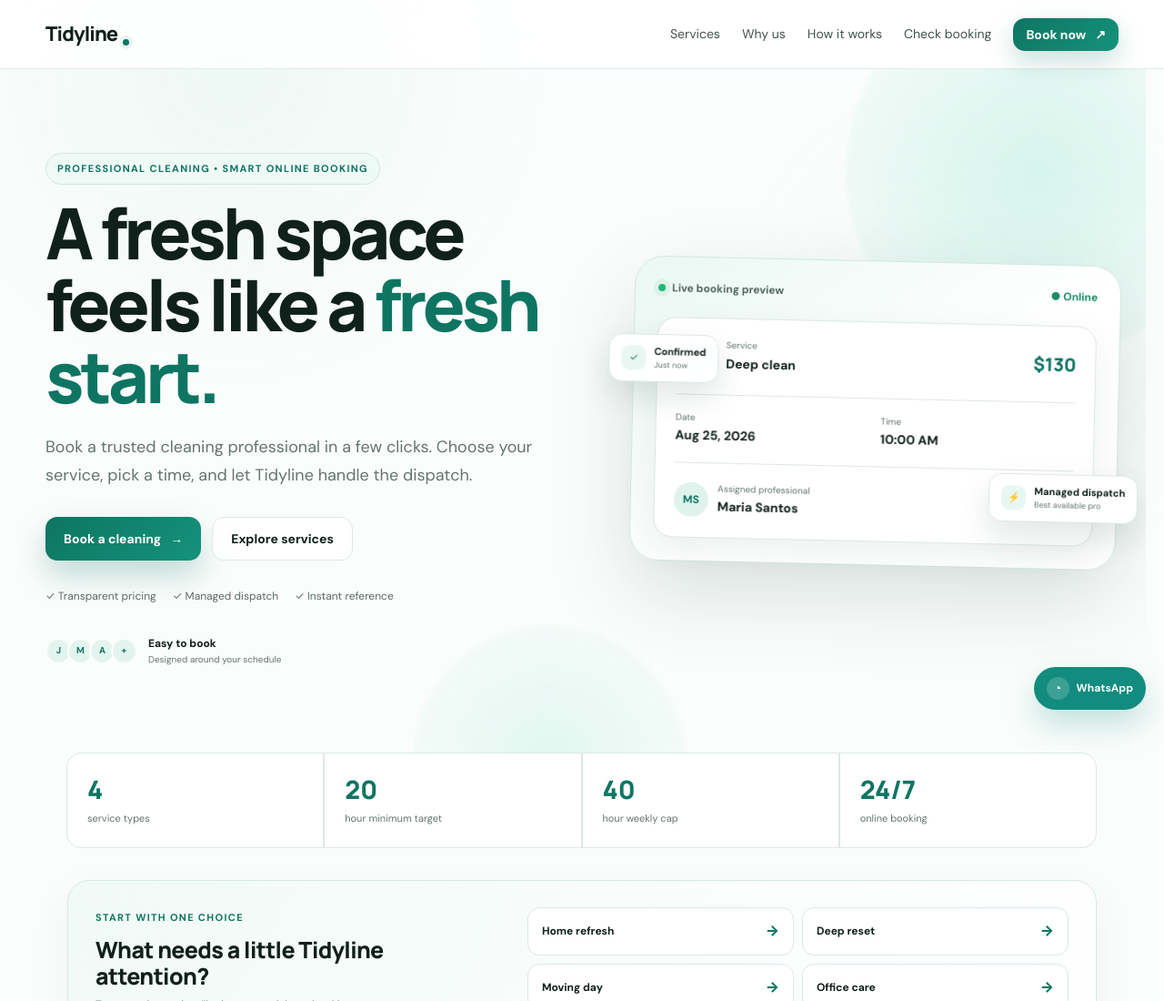
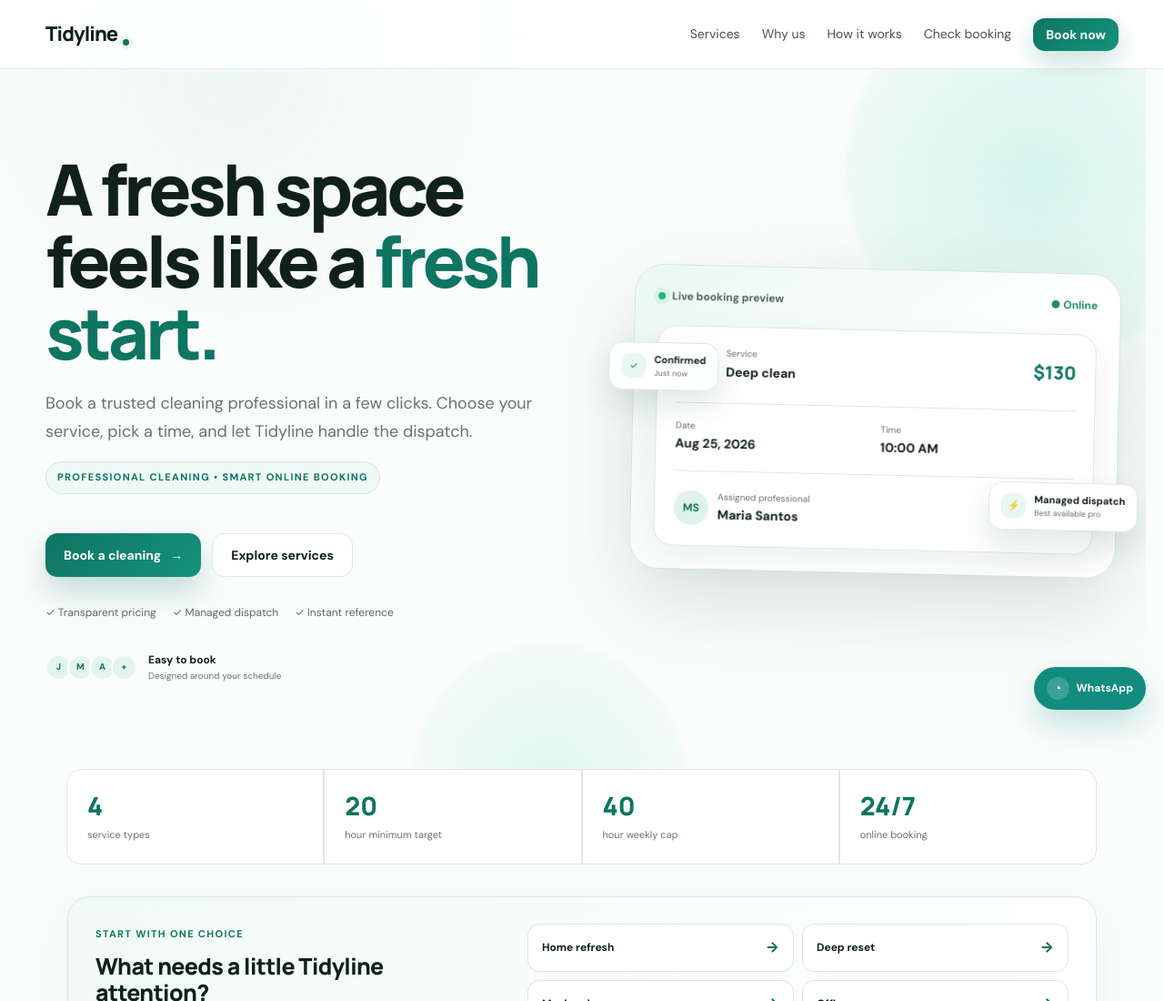
Before and after one commit to Emmalytl/tidi, a plain HTML site: page index.html in a window 1280 px wide. Shown: the top 1100 px of the page at 91% size. Drawn offline with nearby package versions, Linux system fonts and the light colour scheme; no server answers.

Commit message:
update.html

```diff
--- a/index.html
+++ b/index.html
@@ -8,11 +8,11 @@
 <link rel="preconnect" href="https://fonts.googleapis.com"><link rel="preconnect" href="https://fonts.gstatic.com" crossorigin>
 <link href="https://fonts.googleapis.com/css2?family=DM+Sans:wght@400;500;600;700&family=Manrope:wght@600;700;800&display=swap" rel="stylesheet"><link rel="stylesheet" href="style.css">
 </head><body>
-<header class="site-header"><a class="brand" href="#top"><span id="brandName">Tidyline</span></a><nav><a href="#services">Services</a><a href="#why-us">Why us</a><a href="#how-it-works">How it works</a><a href="#check-booking">Check booking</a><a href="#book" class="btn btn-primary btn-sm">Book now <span>↗</span></a></nav></header>
+<header class="site-header"><a class="brand" href="#top"><span id="brandName">Tidyline</span></a><nav><a href="#services">Services</a><a href="#why-us">Why us</a><a href="#how-it-works">How it works</a><a href="#check-booking">Check booking</a><a href="#book" class="btn btn-primary btn-sm">Book now</a></nav></header>
 <main id="top">
 <section class="hero-shell">
 <div class="hero-orb orb-one"></div><div class="hero-orb orb-two"></div>
-<div class="hero-copy reveal"><span class="eyebrow pill">Professional cleaning • Smart online booking</span><h1>A fresh space feels like a <span>fresh start.</span></h1><p>Book a trusted cleaning professional in a few clicks. Choose your service, pick a time, and let Tidyline handle the dispatch.</p><div class="hero-actions"><a class="btn btn-primary btn-lg-auto" href="#book">Book a cleaning <span>→</span></a><a class="btn btn-glass btn-lg-auto" href="#services">Explore services</a></div><div class="trust-row"><span>✓ Transparent pricing</span><span>✓ Managed dispatch</span><span>✓ Instant reference</span></div><div class="hero-mini-proof"><span class="mini-avatars"><i>J</i><i>M</i><i>A</i><i>+</i></span><span><strong>Easy to book</strong><small>Designed around your schedule</small></span></div></div>
+<div class="hero-copy reveal"><h1>A fresh space feels like a <span>fresh start.</span></h1><p>Book a trusted cleaning professional in a few clicks. Choose your service, pick a time, and let Tidyline handle the dispatch.</p><span class="eyebrow pill">Professional cleaning • Smart online booking</span><div class="hero-actions"><a class="btn btn-primary btn-lg-auto" href="#book">Book a cleaning <span>→</span></a><a class="btn btn-glass btn-lg-auto" href="#services">Explore services</a></div><div class="trust-row"><span>✓ Transparent pricing</span><span>✓ Managed dispatch</span><span>✓ Instant reference</span></div><div class="hero-mini-proof"><span class="mini-avatars"><i>J</i><i>M</i><i>A</i><i>+</i></span><span><strong>Easy to book</strong><small>Designed around your schedule</small></span></div></div>
 <div class="hero-visual reveal delay-1"><div class="hero-card"><div class="hero-card-top"><span><i class="live-dot"></i>Live booking preview</span><b>● Online</b></div><div class="mini-booking"><div class="mini-top"><span class="mini-icon">✦</span><span><small>Service</small><strong>Deep clean</strong></span><span class="mini-price">$130</span></div><div class="mini-details"><span><small>Date</small><strong>Aug 25, 2026</strong></span><span><small>Time</small><strong>10:00 AM</strong></span></div><div class="assigned"><span class="avatar">MS</span><span><small>Assigned professional</small><strong>Maria Santos</strong></span><span class="check">✓</span></div></div><div class="float-card float-one"><span>✓</span><div><strong>Confirmed</strong><small>Just now</small></div></div><div class="float-card float-two"><span>⚡</span><div><strong>Managed dispatch</strong><small>Best available pro</small></div></div></div></div>
 </section>
 <section class="proof-strip"><div><strong class="count" data-target="4">0</strong><span>service types</span></div><div><strong class="count" data-target="20">0</strong><span>hour minimum target</span></div><div><strong class="count" data-target="40">0</strong><span>hour weekly cap</span></div><div><strong>24/7</strong><span>online booking</span></div></section>
```
